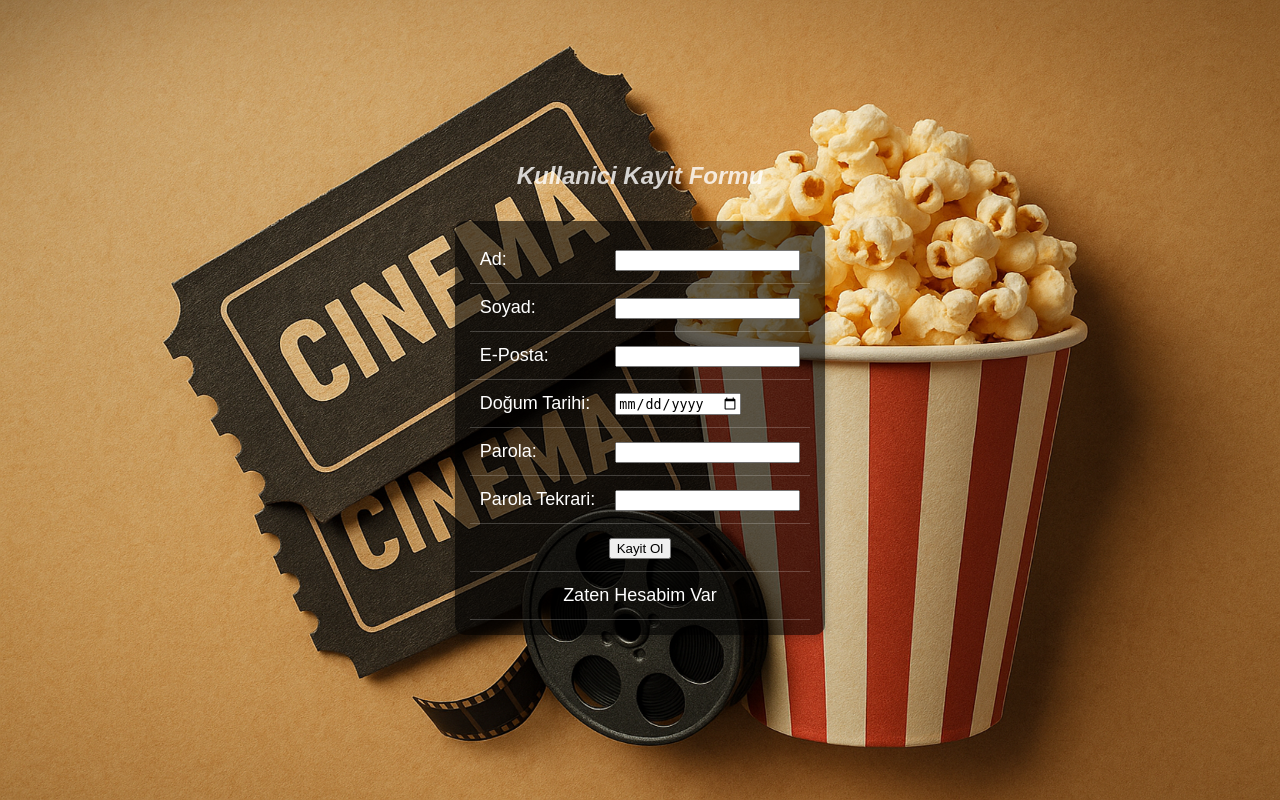
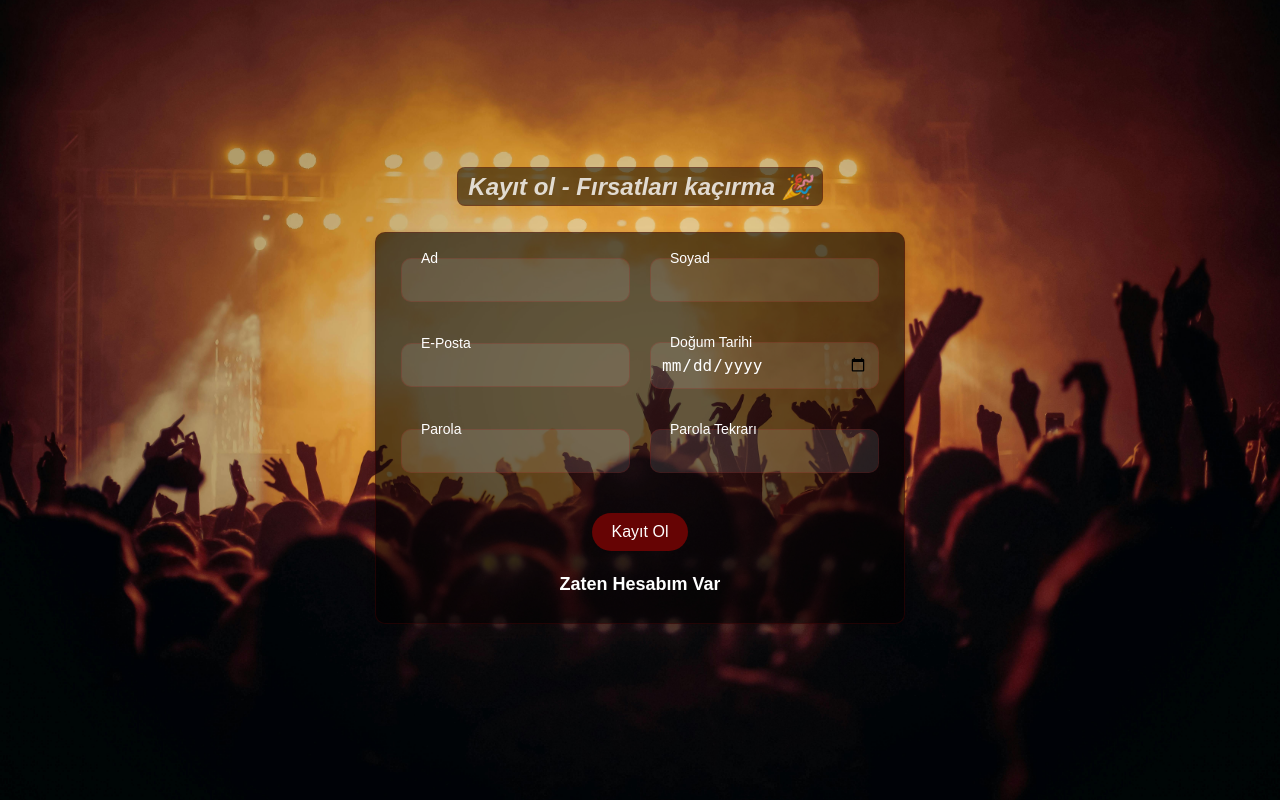
Before and after one commit to mirackorkmaz/LiveTuMi, a PHP site: page /kayitformu.php in a window 1280 px wide. Run offline with PHP 8.4, Linux system fonts and the light colour scheme.

Commit message:
arkaplan değişimi

```diff
--- a/css/style.css
+++ b/css/style.css
@@ -1,11 +1,12 @@
 /*giris formu */
 body.giris {
-    background-image: url('../imgs/cinema.png');
-    background-size: 100% 100%; /* Resmi sayfanın genişliğine ve yüksekliğine sığdır */
-    background-repeat: no-repeat; /* Resmin tekrar etmesini engelle */
-    background-position: center; /* Resmi ortala */
+    margin: 0;
+    padding: 0;
+    background-size: cover;
+    background-position: center;
+    background-repeat: no-repeat;
+    transition: background-image 1s ease-in-out;
     height: 100vh; /* Sayfanın yüksekliğini tam olarak kapla */
-    margin: 0; /* Tarayıcı varsayılan boşluklarını kaldır */
     display: flex; /* Flexbox kullanarak içeriği ortala */
     justify-content: center; /* Yatayda ortala */
     align-items: center; /* Dikeyde ortala */
@@ -20,8 +21,10 @@
     position: relative; /* Konumlandırma için gerekli */
     z-index: 1; /* Diğer öğelerin üstünde görünmesi için */
     filter: blur(0px); /* Arka plan bulanıklığını kaldır */
-    transition: filter 0.3s ease; /* Geçiş efekti ekle */
-
+}
+/* Arka plan resimlerini önceden yüklemek için görünmez bir div */
+.preload-images {
+    display: none;
 }
 /*bu kısım giriş ekranında e-mail girdisi yazıldığında tarayıcının otomatk doldurma stilinden dolayı arkasının beyaz olmasını engellemek için*/
 input:-webkit-autofill,
--- a/kayitformu.php
+++ b/kayitformu.php
@@ -1,102 +1,109 @@
 <!DOCTYPE html>
 <html lang="en">
+
 <head>
     <meta charset="UTF-8">
     <meta name="viewport" content="width=device-width, initial-scale=1.0">
     <link rel="icon" href="imgs/favicon.png" type="image/x-icon">
     <title>Kullanici Kaydi | LiveTuMi</title>
-    <style>
-        body {
-            background-image: url('imgs/cinema.png');
-            background-size: 100% 100%; /* Resmi sayfanın genişliğine ve yüksekliğine sığdır */
-            background-repeat: no-repeat; /* Resmin tekrar etmesini engelle */
-            background-position: center; /* Resmi ortala */
-            height: 100vh; /* Sayfanın yüksekliğini tam olarak kapla */
-            margin: 0; /* Tarayıcı varsayılan boşluklarını kaldır */
-            display: flex; /* Flexbox kullanarak içeriği ortala */
-            justify-content: center; /* Yatayda ortala */
-            align-items: center; /* Dikeyde ortala */
-            color: white; /* Yazı rengi beyaz */
-            font-family: Arial, sans-serif; /* Yazı tipi */
-            text-align: center; /* Metni ortala */
-            font-size: 18px; /* Yazı boyutu */
-            line-height: 1.5; /* Satır yüksekliği */
-            padding: 20px; /* İçerik çevresine boşluk ekle */
-            box-sizing: border-box; /* İçerik ve kenar boşluklarını kapsayıcıya dahil et */
-            overflow: hidden; /* Taşan içeriği gizle */
-            position: relative; /* Konumlandırma için gerekli */
-            z-index: 1; /* Diğer öğelerin üstünde görünmesi için */
-            filter: blur(0px); /* Arka plan bulanıklığını kaldır */
-            transition: filter 0.3s ease; /* Geçiş efekti ekle */
+    <link rel="stylesheet" href="css/style.css">
+</head>
+
+<body class="giris">
+    <div class="preload-images">
+        <img src="imgs/form_bg/bg_1.jpg" alt="bg_1">
+        <img src="imgs/form_bg/bg_2.jpg" alt="bg_2">
+        <img src="imgs/form_bg/bg_3.jpg" alt="bg_3">
+        <img src="imgs/form_bg/bg_4.jpg" alt="bg_4">
+        <img src="imgs/form_bg/bg_5.jpg" alt="bg_5">
+        <img src="imgs/form_bg/bg_6.jpg" alt="bg_6">
+        <img src="imgs/form_bg/bg_7.jpg" alt="bg_7">
+        <img src="imgs/form_bg/bg_8.jpg" alt="bg_8">
+    </div>
+    <script>
+        // Arka plan resimlerini sırayla değiştiren JavaScript kodu
+        const images = [
+            "imgs/form_bg/bg_1.jpg",
+            "imgs/form_bg/bg_2.jpg",
+            "imgs/form_bg/bg_3.jpg",
+            "imgs/form_bg/bg_4.jpg",
+            "imgs/form_bg/bg_5.jpg",
+            "imgs/form_bg/bg_6.jpg",
+            "imgs/form_bg/bg_7.jpg",
+            "imgs/form_bg/bg_8.jpg"
+        ];
+        let currentIndex = 0;
+
+        function changeBackground() {
+            // Arka plan resmini değiştir
+            document.body.style.backgroundImage = `url('${images[currentIndex]}')`;
+            currentIndex = (currentIndex + 1) % images.length;
         }
 
-        .tablo-kapsayici {
-            background-color: rgba(0, 0, 0, 0.6); /* Beyaz arka plan ve %80 opasite */
-            color: white; /* Yazı rengi beyaz */
-            font-family: Arial, sans-serif; /* Yazı tipi */
-            border-radius: 10px; /* Köşeleri yuvarlat */
-            box-shadow: 0 4px 8px rgba(0, 0, 0, 0.2); /* Hafif gölge efekti */
-            padding: 15px; /* Tablo çevresine boşluk ekle */
-            display: inline-block; /* İçeriği ortalamak için */
-        }
+        // Arka planı her 5 saniyede bir değiştir
+        setInterval(changeBackground, 5000);
 
-        table {
-            border-spacing: 0; /* Hücreler arasındaki boşlukları kaldır */
-            width: 100%; /* Tablo genişliğini %100 yap */
-            max-width: 600px; /* Maksimum genişlik ayarla */
-            margin: 0 auto; /* Ortala */
-            border-collapse: collapse; /* Kenarları birleştir */
-        }
-
-        td {
-            padding: 10px; /* Hücrelere iç boşluk ekle */
-            text-align: left; /* Metni sola hizala */
-            color: white; /* Yazı rengi beyaz */
-            font-size: 18px; /* Yazı boyutu */
-            font-family: Arial, sans-serif; /* Yazı tipi */
-            border-bottom: 1px solid rgba(255, 255, 255, 0.2); /* Alt kenar çizgisi */
-        }
-    </style>
-</head>
-<body>
+        // Sayfa yüklendiğinde ilk arka planı ayarla
+        changeBackground();
+    </script>
     <center>
-        <i><b style="font-size: 24px; color: rgba(255, 255, 255, 0.8);">Kullanici Kayit Formu</b></i>
+        <i><b class="kullanici-giris-formu">Kayıt ol - Fırsatları kaçırma 🎉</b></i>
         <br><br>
         <div class="tablo-kapsayici">
             <table>
                 <form action="kullanicikaydi.php" method="POST">
                     <tr>
-                        <td>Ad: </td>
-                        <td><input type="text" name="ad" required></td>
-                    </tr>
-                    <tr>
-                        <td>Soyad: </td>
-                        <td><input type="text" name="soyad" required></td>
-                    </tr>
-                    <tr>
-                        <td>E-Posta: </td>
-                        <td><input type="email" name="mailadresi" required></td>
-                    </tr>
-                    <tr>
-                        <td>Doğum Tarihi: </td>
-                        <td><input type="date" name="dogumtarihi" required></td>
-                    </tr>
-                    <tr>
-                        <td>Parola: </td>
-                        <td><input type="password" name="parola" required></td>
-                    </tr>
-                    <tr>
-                        <td>Parola Tekrari: </td>
-                        <td><input type="password" name="parolatekrari" required></td>
-                    </tr>
-                    <tr>
-                        <td colspan="2" style="text-align: center;">
-                        <input type="submit" value="Kayit Ol" name="kayitol">
+                        <td colspan="2">
+                            <div class="etiketli-girdi">
+                                <label for="ad">Ad</label>
+                                <input type="text" id="ad" name="ad" required>
+                            </div>
+                        </td>
+                        <td colspan="2">
+                            <div class="etiketli-girdi">
+                                <label for="soyad">Soyad</label>
+                                <input type="text" id="soyad" name="soyad" required>
+                            </div>
                         </td>
                     </tr>
                     <tr>
-                        <td colspan="2" style="text-align: center;">
-                            <a href="girisformu.php" style="text-decoration: none; color: white;">Zaten Hesabim Var</a>
+                        <td colspan="2">
+                            <div class="etiketli-girdi">
+                                <label for="mailadresi">E-Posta</label>
+                                <input type="text" id="mailadres" name="mailadresi" required>
+                            </div>
+                        </td>
+                        <td colspan="2">
+                            <div class="etiketli-girdi">
+                                <label for="dogumtarihi">Doğum Tarihi</label>
+                                <input type="date" id="dogumtarihi" name="dogumtarihi" required>
+                            </div>
+                        </td>
+                    </tr>
+                    <tr>
+                        <td colspan="2">
+                            <div class="etiketli-girdi">
+                                <label for="parola">Parola</label>
+                                <input type="password" id="parola" name="parola" required>
+                            </div>
+                        </td>
+                        <td colspan="2">
+                            <div class="etiketli-girdi">
+                                <label for="parolatekrari">Parola Tekrarı</label>
+                                <input type="password" id="parolatekrari" name="parolatekrari" required>
+                            </div>
+                        </td>
+                    </tr>
+                    <tr>
+                        <td colspan="4" style="text-align: center;">
+                            <div class="giris-yap">
+                                <input type="submit" value="Kayıt Ol" name="kayitol">
+                            </div>
+                        </td>
+                    </tr>
+                    <tr>
+                        <td colspan="4" style="text-align: center;">
+                            <a href="girisformu.php" class="yeni-hesap-link" style="text-decoration: none; color: white;">Zaten Hesabım Var</a>
                         </td>
                     </tr>
                 </form>
@@ -104,4 +111,5 @@
         </div>
     </center>
 </body>
+
 </html>
```
Also changed, not shown: girisformu.php (+38 -4 lines), imgs/form_bg/bg_1.jpg (added), imgs/form_bg/bg_2.jpg (added), imgs/form_bg/bg_3.jpg (added), imgs/form_bg/bg_4.jpg (added), imgs/form_bg/bg_5.jpg (added), imgs/form_bg/bg_6.jpg (added), imgs/form_bg/bg_8.jpg (added), imgs/logo.png (added), 1 other file.
